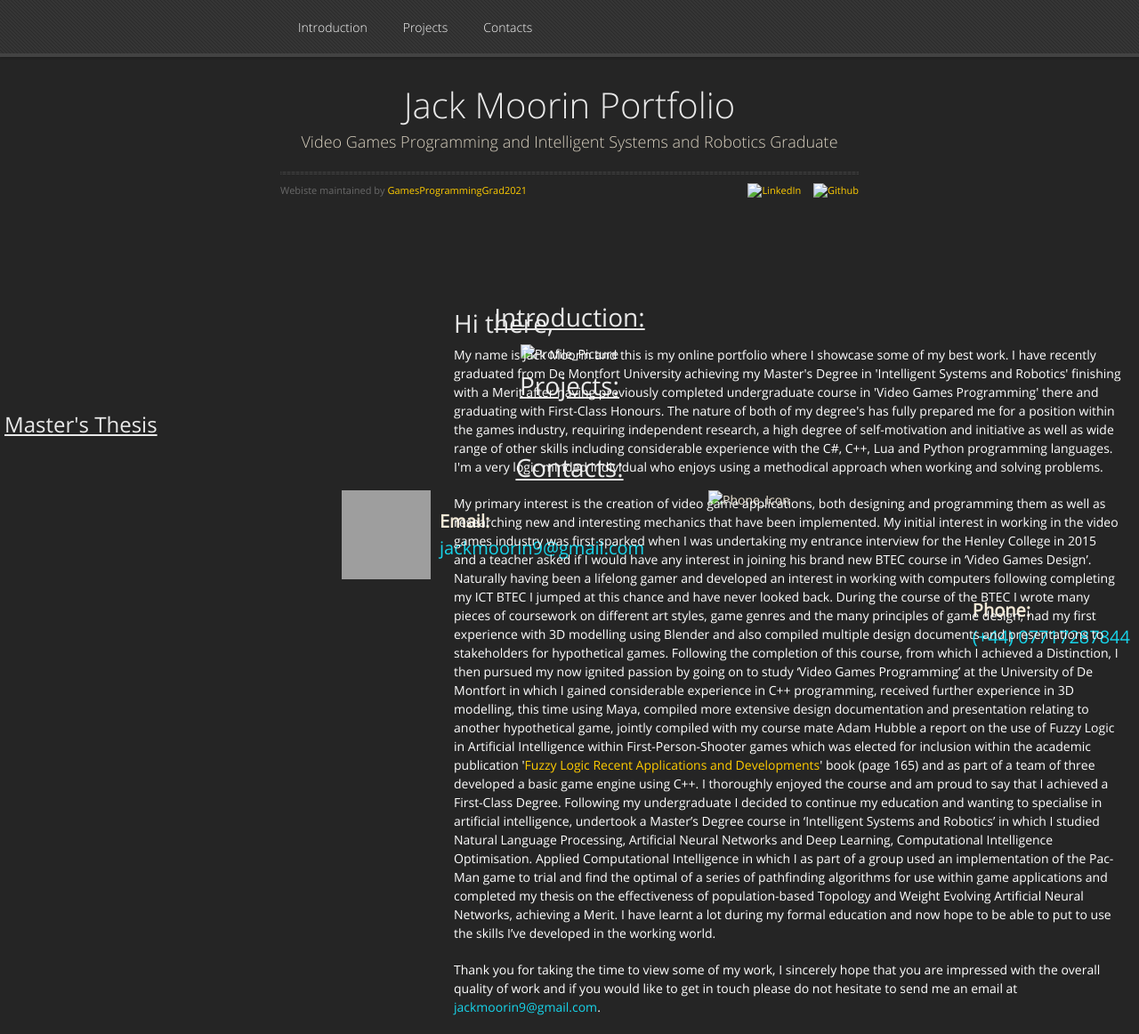
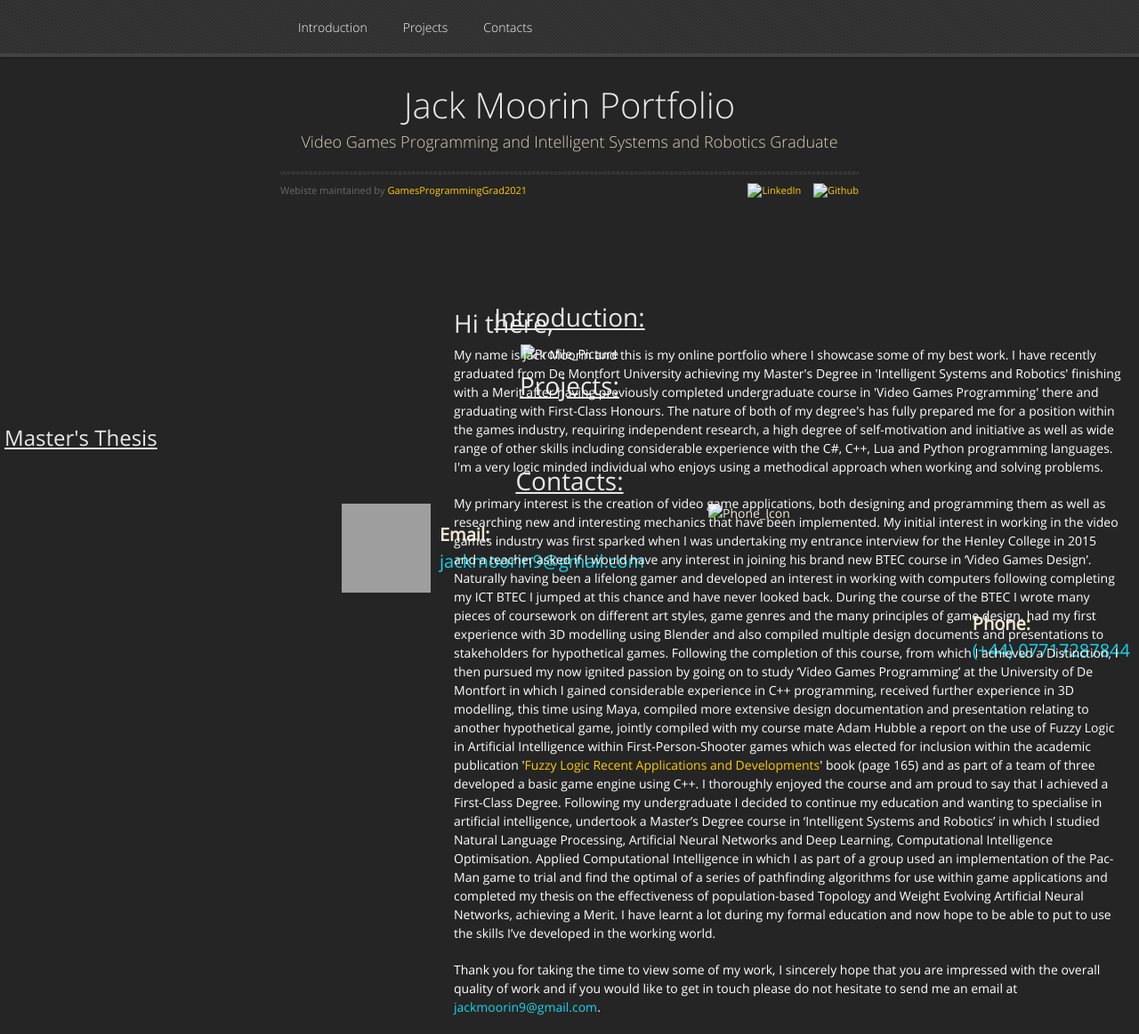
Before and after one commit to GamesProgrammingGrad2021/GamesProgrammingGrad2021.github.io, a Jekyll site: the page built from pages-themes-midnight-master/CODE_OF_CONDUCT.md, in a window 1280 px wide and 1162 px high. Shown: the whole window at 89% size. Built offline with Jekyll 4.4.1, drawn with Linux system fonts in a browser that asks for light colours; nearby versions of some CDN libraries; our own code applies the rules of GitHub Pages for plain Markdown files; grey boxes are pictures that could not be loaded.

Commit message:
Update default.html

```diff
--- a/_layouts/default.html
+++ b/_layouts/default.html
@@ -117,7 +117,7 @@
 			<h1 style="padding-top:10px;"><u>Projects:</u></h1>
 
 			<!-- Master's Thesis -->
-			<h2 style="padding-top:5px; padding-left: 5px; text-align: left;"><u>Master's Thesis</u></h2>
+			<h2 style="padding-top:20px; padding-left: 5px; text-align: left;"><u>Master's Thesis</u></h2>
 		</div>
 	</div>
 
```
